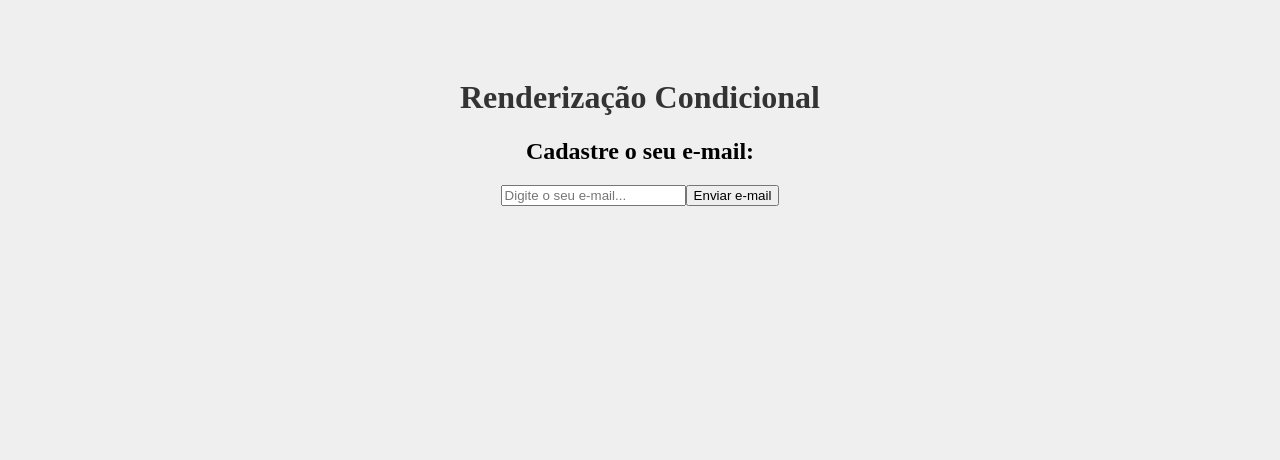
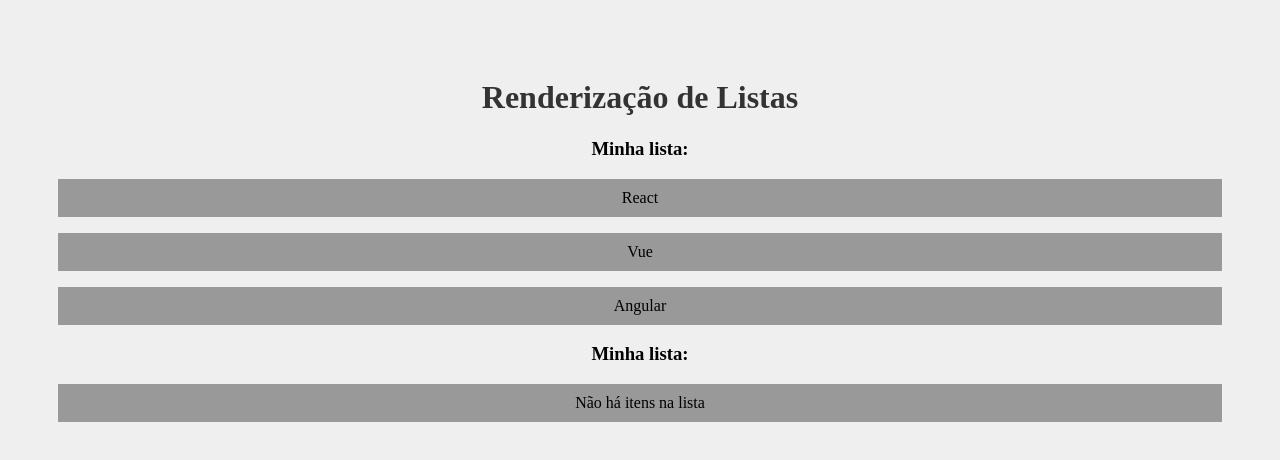
Before and after one commit to klebermkardel/Estudos, a React (Create React App) app in the folder Cursos/React - Hora de Codar/meu-projeto/: page / in a window 1280 px wide. Shown: the top 460 px of the page. Built offline with nearby package versions, Linux system fonts and the light colour scheme.

Commit message:
Cria arquivo 'OutraLista.js' dentro de components e altera App.js para mostrar como trabalhar com renderização de listas (arrays)

```diff
--- a/Cursos/React - Hora de Codar/meu-projeto/src/App.js
+++ b/Cursos/React - Hora de Codar/meu-projeto/src/App.js
@@ -1,12 +1,15 @@
 import './App.css';
-import Condicional from './components/Condicional';
+import OutraLista from './components/OutraLista';
 
 function App() {
 
+  const meusItens = ['React', 'Vue', 'Angular']
+
   return (
     <div className="App">
-      <h1>Renderização Condicional</h1>
-      <Condicional />
+      <h1>Renderização de Listas</h1>
+      <OutraLista itens={meusItens} />
+      <OutraLista itens={[]} />
     </div>
   );
 }
--- /dev/null
+++ b/Cursos/React - Hora de Codar/meu-projeto/src/components/OutraLista.js
@@ -0,0 +1,15 @@
+function OutraLista({ itens }) {
+    return (
+        <>
+            <h3>Minha lista:</h3>
+            {itens.length > 0 ? (
+                itens.map((item, index) => (
+                <p key={index}>{item}</p>
+            ))) : (
+                <p>Não há itens na lista</p>
+            )}
+        </>
+    )
+}
+
+export default OutraLista
```
